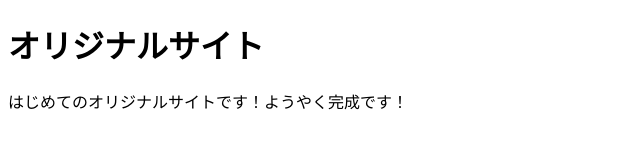
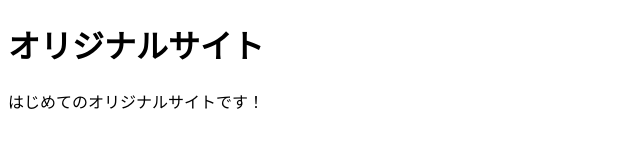
Before and after one commit to Toshimetal/mysite, a plain HTML site: page index.html in a window 1280 px wide. Shown: the whole page, without its empty margins (0-640 px from the left). Drawn offline with Linux system fonts and the light colour scheme.

Commit message:
Update index.html

```diff
--- a/index.html
+++ b/index.html
@@ -7,6 +7,6 @@
 </head>
 <body>
   <h1>オリジナルサイト</h1>
-  <p>はじめてのオリジナルサイトです！ようやく完成です！</p>
+  <p>はじめてのオリジナルサイトです！</p>
 </body>
 </html>
```
